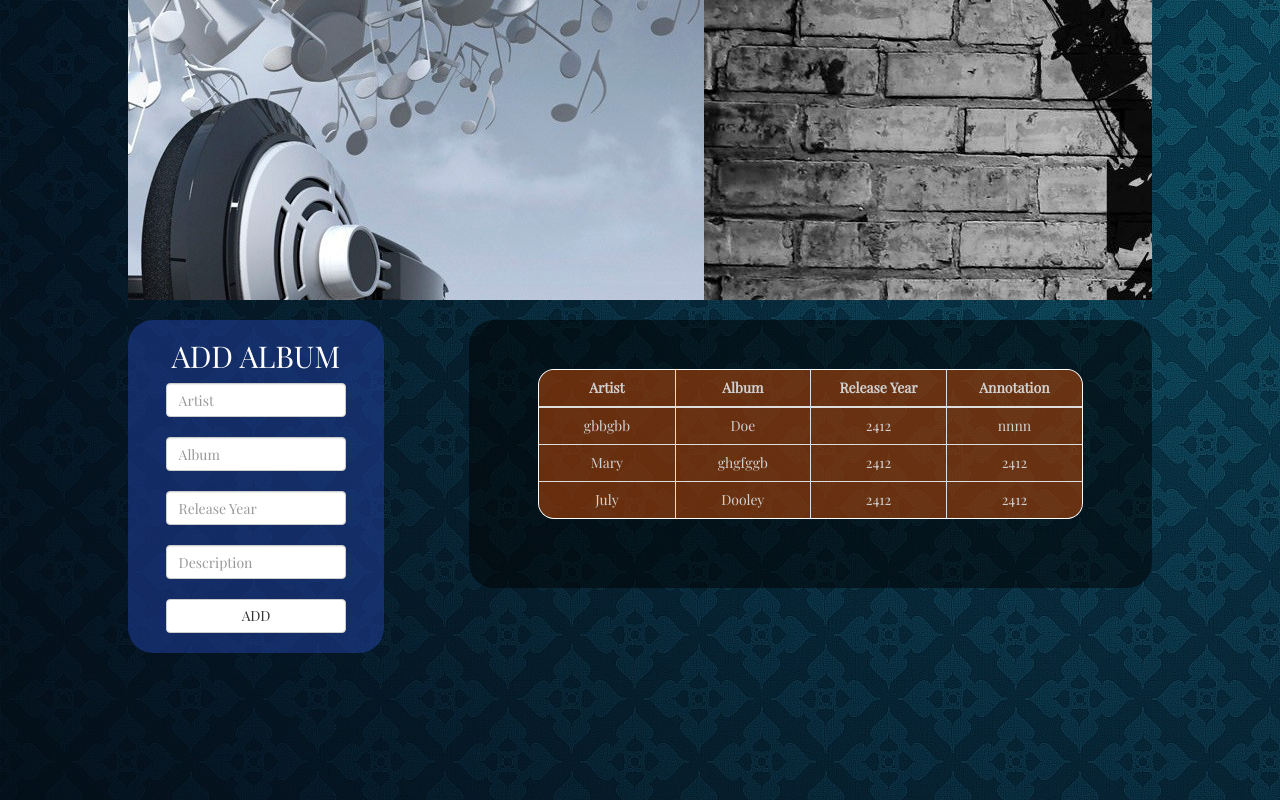
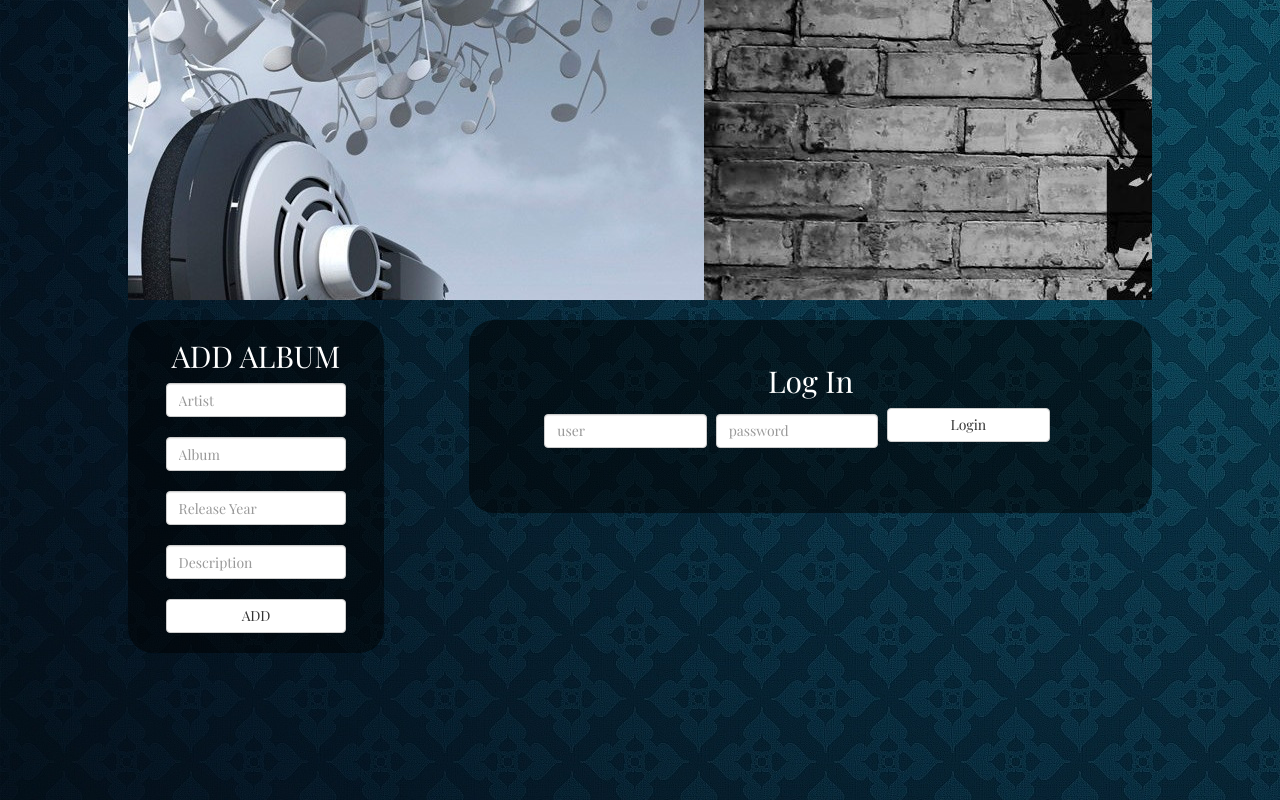
Before and after one commit to szykum/musicLibrary, a PHP site: page / in a window 1280 px wide. Run offline with PHP 8.4, Linux system fonts and the light colour scheme.

Commit message:
Log in & Showing Collection

```diff
--- a/index.php
+++ b/index.php
@@ -33,36 +33,15 @@
       </aside>
 
       <article class="col-md-8 result-table">
-        <table class="table table-bordered">
-          <thead>
-            <tr>
-              <th>Artist</th>
-              <th>Album</th>
-              <th>Release Year</th>
-              <th>Annotation</th>
-            </tr>
-          </thead>
-          <tbody>
-            <tr>
-              <td>gbbgbb</td>
-              <td>Doe</td>
-              <td>2412</td>
-              <td>nnnn</td>
-            </tr>
-            <tr>
-              <td>Mary</td>
-              <td>ghgfggb</td>
-              <td>2412</td>
-              <td>2412</td>
-            </tr>
-            <tr>
-              <td>July</td>
-              <td>Dooley</td>
-              <td>2412</td>
-              <td>2412</td>
-            </tr>
-          </tbody>
-        </table>
+        <h2>Log In</h2>
+        <form action="#" method="post">
+          <input class="form-control" type="text" name="login" placeholder="user">
+          <input class="form-control" type="password" name="password" placeholder="password">
+          <input type="submit" class="btn btn-default" name="" value="Login">
+        </form>
+        <?php include 'src/login.php' ?>
+
+
       </article>
 
     </div>
--- /dev/null
+++ b/src/login.php
@@ -0,0 +1,43 @@
+<?php
+
+if(isset($_REQUEST['login']) && isset($_REQUEST['password']))
+{
+  $login = $_REQUEST['login'];
+  $haslo = md5($_REQUEST['password']);
+  $db = new Mysqli('localhost', 'root', '', 'musiclibrary');
+  $q = "SELECT * FROM user WHERE login = '$login' AND password = '$haslo'";
+  $result = $db->query($q);
+  if($result->num_rows === 1){
+     echo "<script>alert('Successfully logged in');</script>";
+     $selectID = "SELECT id FROM `user` WHERE login='admin'";
+     $getID = $db->query($selectID);
+     $getID = $getID->fetch_assoc();
+     $getID = $getID["id"];
+     //echo $getID;
+     $selectAlbums = "SELECT * FROM album WHERE ownerID = $getID";
+     $getAlbums = $db->query($selectAlbums);
+     //$getAlbums = $getAlbums->fetch_assoc();
+     echo "
+       <table class='table table-bordered'>
+         <thead>
+           <tr>
+             <th>Artist</th>
+             <th>Album</th>
+             <th>Release Year</th>
+             <th>Annotation</th>
+           </tr>
+         </thead>
+         <tbody>";
+        while($row = $getAlbums->fetch_row()){
+          echo "<tr>";
+          for($i = 1; $i<5;$i++)
+            echo "<td>". $row[$i] . "</td>";
+          echo "</tr>";
+        }
+        echo " </tbody>
+              </table>";
+  }
+  else echo "<script>alert('Incorrect login or password');</script>";
+
+}
+ ?>
--- a/style/style.css
+++ b/style/style.css
@@ -21,7 +21,7 @@ header{
   border-radius: 25px;
   display: block;
   float:left;
-  background-color: rgba(35, 66, 168,0.5);
+  background-color: rgba(0, 0, 0, 0.5);
   margin: 20px 10px 0 0;
   padding-bottom: 20px;
 }
@@ -33,7 +33,7 @@ header{
   float:right;
   color: black;
   background-color: rgba(0, 0, 0, 0.5);
-  padding: 50px 70px 50px 70px;
+  padding: 25px 70px 50px 70px;
 }
 
 .table{
@@ -59,6 +59,12 @@ th{
 .add-album input{
   width: 80%;
   margin-left:10%;
+}
+
+.result-table input{
+  display: inline;
+  width: 30%;
+  margin: 0 0 15px 5px;
 }
 
 h2{
```
